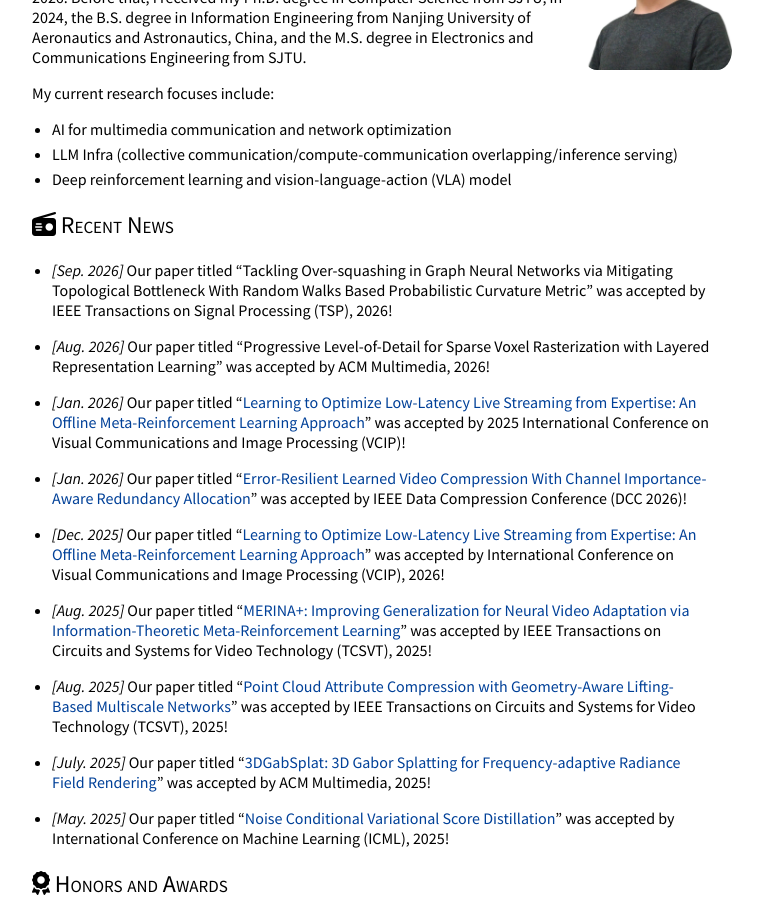
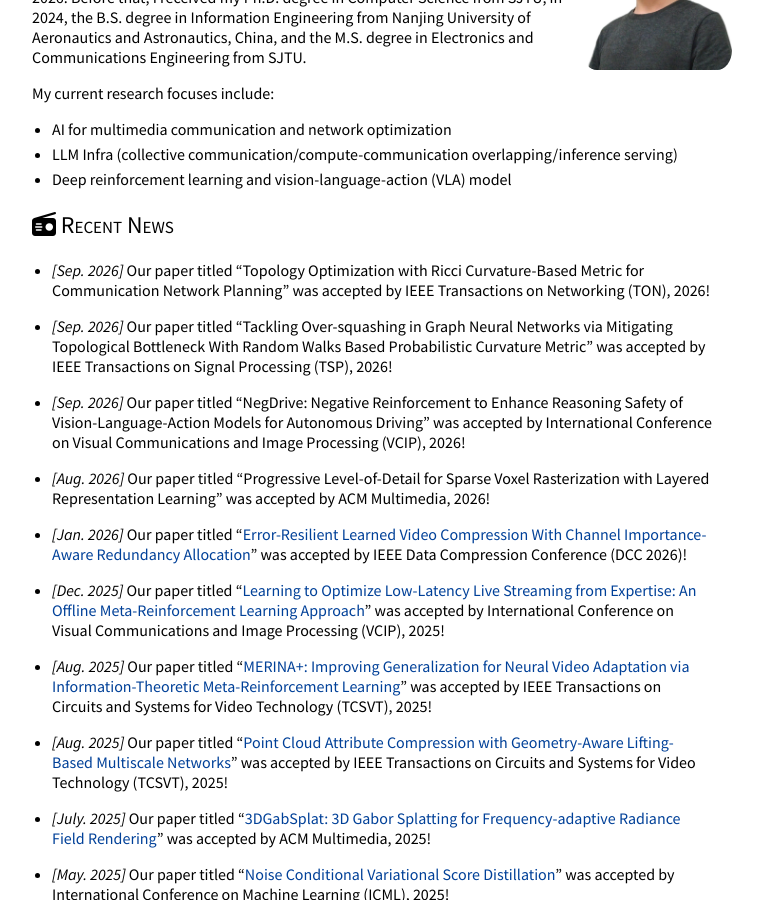
Before and after one commit to confiwent/AcademicPages, a Jekyll site: the page built from index.md, in a window 1280 px wide and 900 px high, scrolled down 319 px. Shown: the whole window, without its empty margins (258-1021 px from the left). Built offline with Jekyll 4.4.1, drawn with Linux system fonts in a browser that asks for light colours.

Commit message:
update ton

```diff
--- a/index.md
+++ b/index.md
@@ -33,15 +33,17 @@ My current research focuses include:
 <!-- - Task oriented image/video processing and communication -->
 
 ## <i class="fa-solid fa-radio"></i> Recent News
+- _[Sep. 2026]_ Our paper titled "Topology Optimization with Ricci Curvature-Based Metric for Communication Network Planning" was accepted by IEEE Transactions on Networking (TON), 2026!
+
 - _[Sep. 2026]_ Our paper titled "Tackling Over-squashing in Graph Neural Networks via Mitigating Topological Bottleneck With Random Walks Based Probabilistic Curvature Metric" was accepted by IEEE Transactions on Signal Processing (TSP), 2026!
+
+- _[Sep. 2026]_ Our paper titled "NegDrive: Negative Reinforcement to Enhance Reasoning Safety of Vision-Language-Action Models for Autonomous Driving" was accepted by International Conference on Visual Communications and Image Processing (VCIP), 2026!
 
 - _[Aug. 2026]_ Our paper titled "Progressive Level-of-Detail for Sparse Voxel Rasterization with Layered Representation Learning" was accepted by ACM Multimedia, 2026!
 
-- _[Jan. 2026]_ Our paper titled "[Learning to Optimize Low-Latency Live Streaming from Expertise: An Offline Meta-Reinforcement Learning Approach](https://ieeexplore.ieee.org/abstract/document/11396796/)" was accepted by 2025 International Conference on Visual Communications and Image Processing (VCIP)!
-
 - _[Jan. 2026]_ Our paper titled "[Error-Resilient Learned Video Compression With Channel Importance-Aware Redundancy Allocation](https://ieeexplore.ieee.org/abstract/document/11510458/)" was accepted by IEEE Data Compression Conference (DCC 2026)!
 
-- _[Dec. 2025]_ Our paper titled "[Learning to Optimize Low-Latency Live Streaming from Expertise: An Offline Meta-Reinforcement Learning Approach](https://ieeexplore.ieee.org/abstract/document/11396796)" was accepted by International Conference on Visual Communications and Image Processing (VCIP), 2026!
+- _[Dec. 2025]_ Our paper titled "[Learning to Optimize Low-Latency Live Streaming from Expertise: An Offline Meta-Reinforcement Learning Approach](https://ieeexplore.ieee.org/abstract/document/11396796)" was accepted by International Conference on Visual Communications and Image Processing (VCIP), 2025!
 
 - _[Aug. 2025]_ Our paper titled "[MERINA+: Improving Generalization for Neural Video Adaptation via Information-Theoretic Meta-Reinforcement Learning](https://ieeexplore.ieee.org/document/11119689)" was accepted by IEEE Transactions on Circuits and Systems for Video Technology (TCSVT), 2025!
 
```
Also changed, not shown: publication.md (+7 -1 lines).
